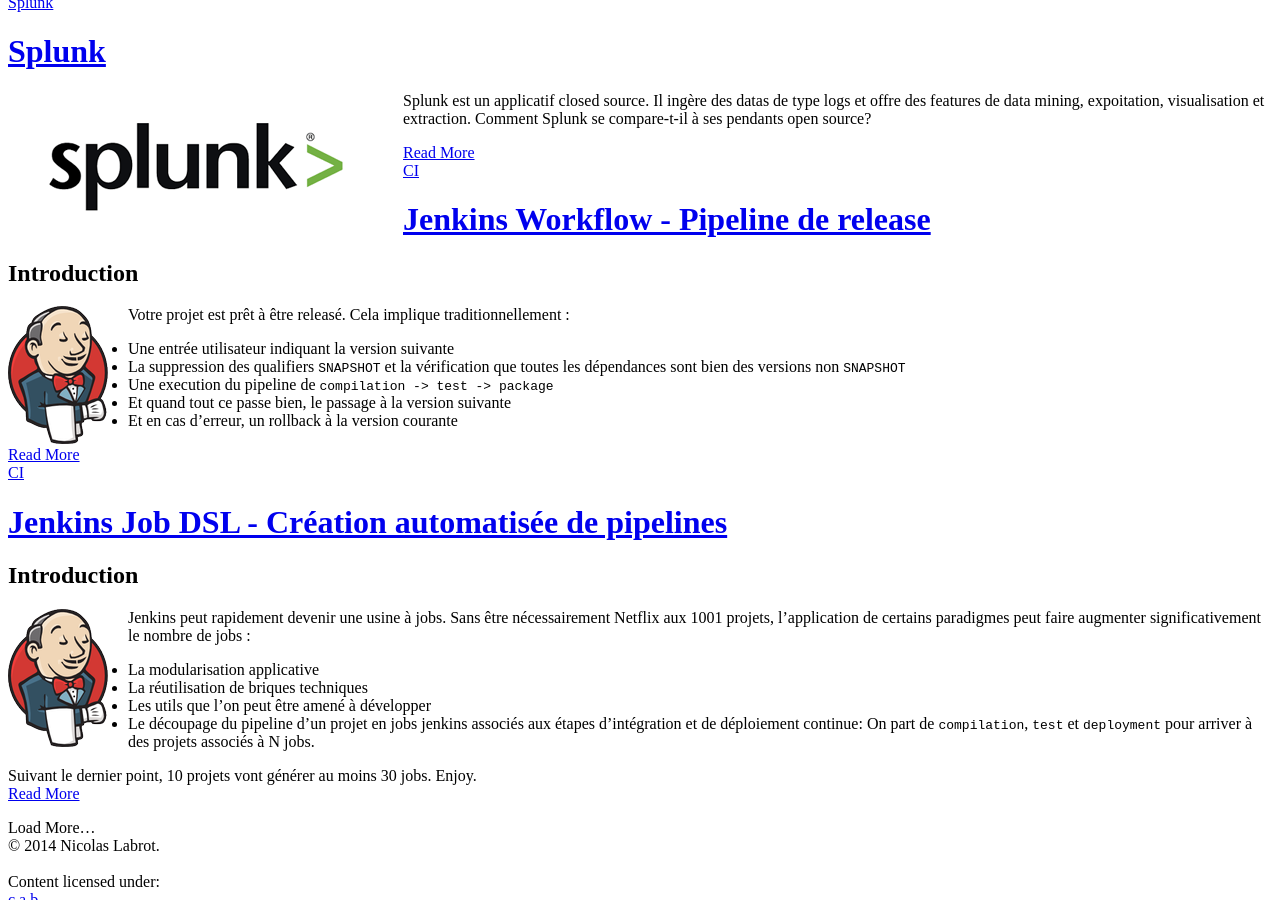
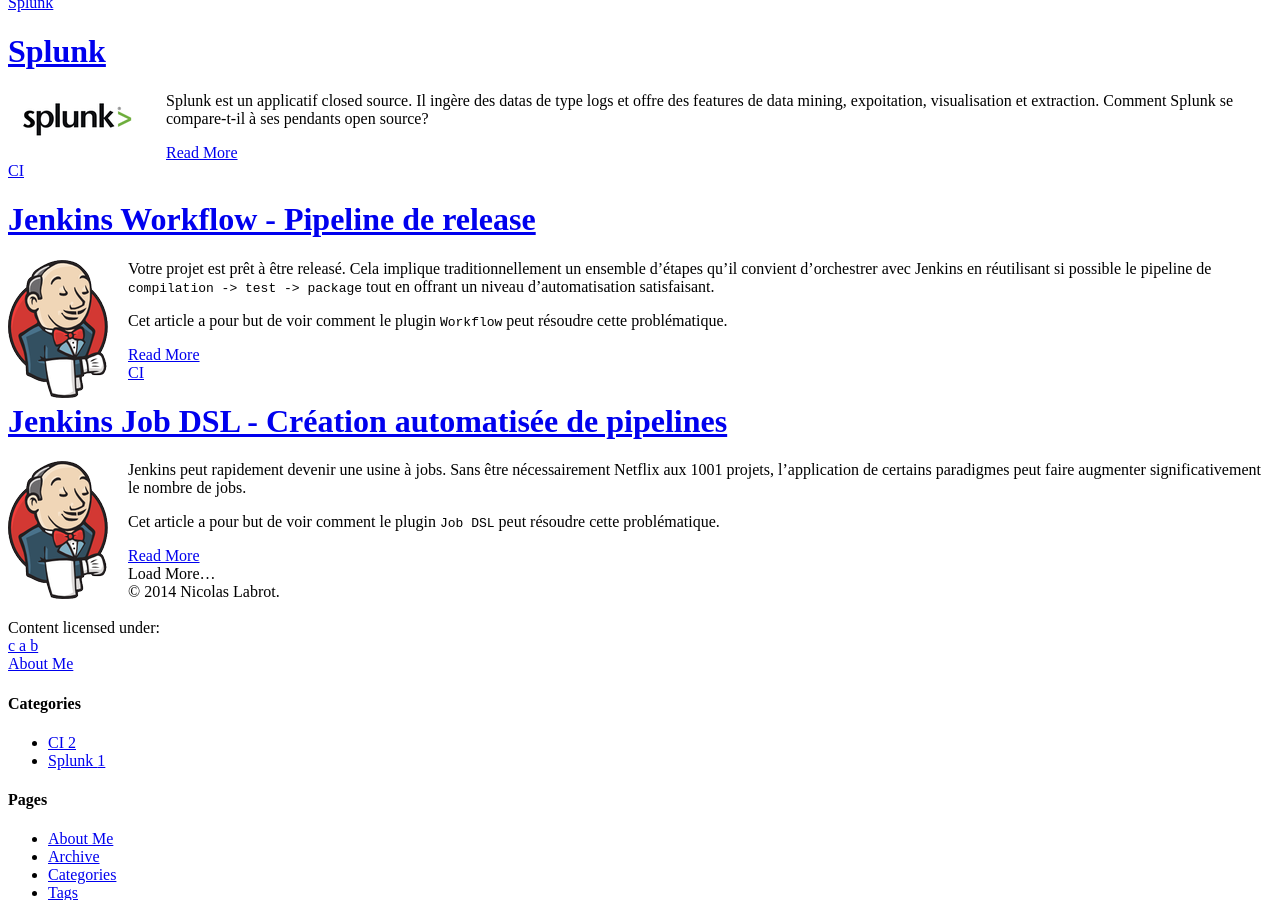
Before and after one commit to nithril/nithril.github.io, a Jekyll site: the page built from index.html, in a window 1280 px wide and 900 px high, scrolled down 286 px. Built offline with Jekyll 4.4.1, drawn with Linux system fonts in a browser that asks for light colours; nearby versions of some CDN libraries; library files that are not in the unit come from our copies; the list of posts is cut into pages by our own code.

Commit message:
Splunk article

```diff
--- a/_posts/2015-04-22-jenkins-job-dsl-pipeline-part1.markdown
+++ b/_posts/2015-04-22-jenkins-job-dsl-pipeline-part1.markdown
@@ -6,11 +6,18 @@
 comments: true
 ---
 
-## Introduction
 <img style="float: left;margin-right:20px;" src="/assets/2015-04-22-jenkins-job-dsl-pipeline-part1/jenkins.png">
 Jenkins peut rapidement devenir une usine à jobs. Sans être nécessairement Netflix aux 1001 projets, l'application de certains paradigmes peut faire
-augmenter significativement le nombre de jobs :
+augmenter significativement le nombre de jobs.
 
+Cet article a pour but de voir comment le plugin `Job DSL` peut résoudre cette problématique.
+
+<!--more-->
+
+
+## Introduction
+
+L'application de certains paradigmes peut faire augmenter significativement le nombre de jobs:
 - La modularisation applicative
 - La réutilisation de briques techniques
 - Les utils que l'on peut être amené à développer
@@ -18,7 +25,7 @@
 pour arriver à des projets associés à N jobs.
 
 Suivant le dernier point, 10 projets vont générer au moins 30 jobs. Enjoy.
-<!--more-->
+
 
 ## Objectif
 
--- a/_posts/2015-05-14-jenkins-workflow-release-part2.markdown
+++ b/_posts/2015-05-14-jenkins-workflow-release-part2.markdown
@@ -6,8 +6,17 @@
 comments: true
 ---
 
+<img style="float: left;margin-right:20px;" src="/assets/2015-04-22-jenkins-job-dsl-pipeline-part1/jenkins.png">
+Votre projet est prêt à être releasé. Cela implique traditionnellement un ensemble d'étapes qu'il convient d'orchestrer
+avec Jenkins en réutilisant si possible le pipeline de `compilation -> test -> package` tout en offrant un niveau d'automatisation satisfaisant.
+
+Cet article a pour but de voir comment le plugin `Workflow` peut résoudre cette problématique.
+
+
+<!--more-->
+
 ## Introduction
-<img style="float: left;margin-right:20px;" src="/assets/2015-04-22-jenkins-job-dsl-pipeline-part1/jenkins.png">
+
 Votre projet est prêt à être releasé. Cela implique traditionnellement :
 
 - Une entrée utilisateur indiquant la version suivante
@@ -16,12 +25,12 @@
 - Et quand tout ce passe bien, le passage à la version suivante
 - Et en cas d'erreur, un rollback à la version courante
 
-<!--more-->
+
 
 Soit: `prepare release -> compilation -> test -> package -> (next iteration | rollback)`
 
 Ces étapes peuvent se faire *simplement* en utilisant [le plugin release de maven](http://maven.apache.org/maven-release/maven-release-plugin/).
-**La problématique est qu'il bypass complétement notre pipeline de `compilation -> test -> package`** avec toutes les spécificités qu'il peut contenir.
+**La problématique est qu'il est une spécificité et qu'il bypass complétement notre pipeline de `compilation -> test -> package`** avec toutes les spécificités qu'il peut contenir.
 
 
 > La difficulté avec Jenkins va être d'ajouter en queue et en tête de notre pipeline usuel les deux étapes susnommées.
```
Also changed, not shown: assets/2015-05-26-operational-intelligence-splunk/splunk.png.
